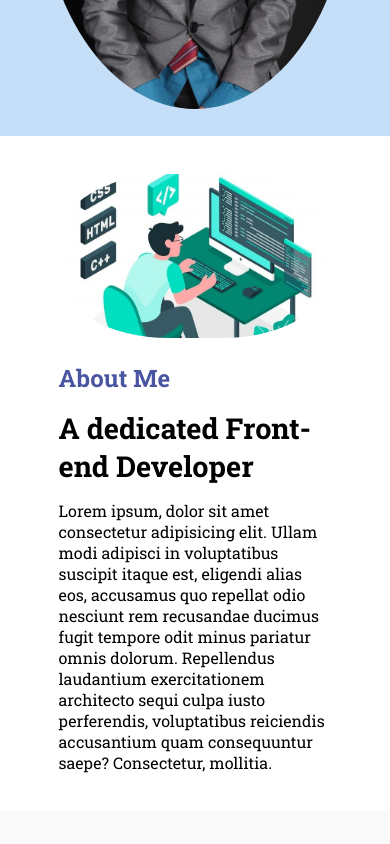
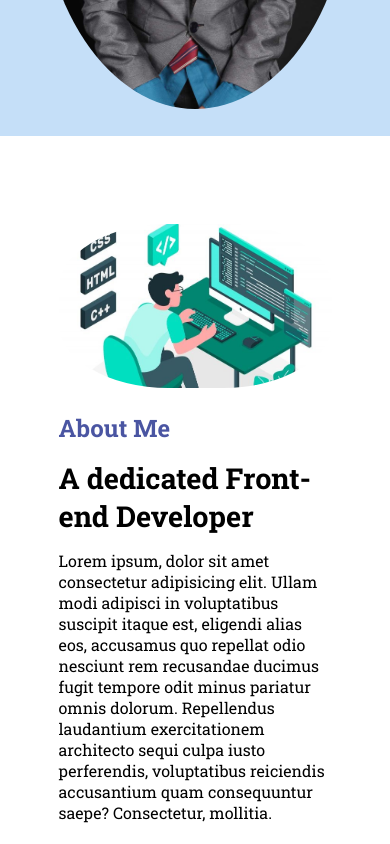
Before and after one commit to nikkoboy32/my-portfolio, a plain HTML site: page index.html in a window 390 px wide. Shown: the part 760-1604 px from the top of the page. Drawn offline with Linux system fonts and the light colour scheme.

Commit message:
Update style.css

```diff
--- a/style.css
+++ b/style.css
@@ -242,6 +242,9 @@ li .active {
   .resume-section {
     padding: 0px;
   }
+  .about-me-section {
+    padding: 50px 0px;
+  }
 }
 @media screen and (min-width: 800px) {
   .links-container {
```
